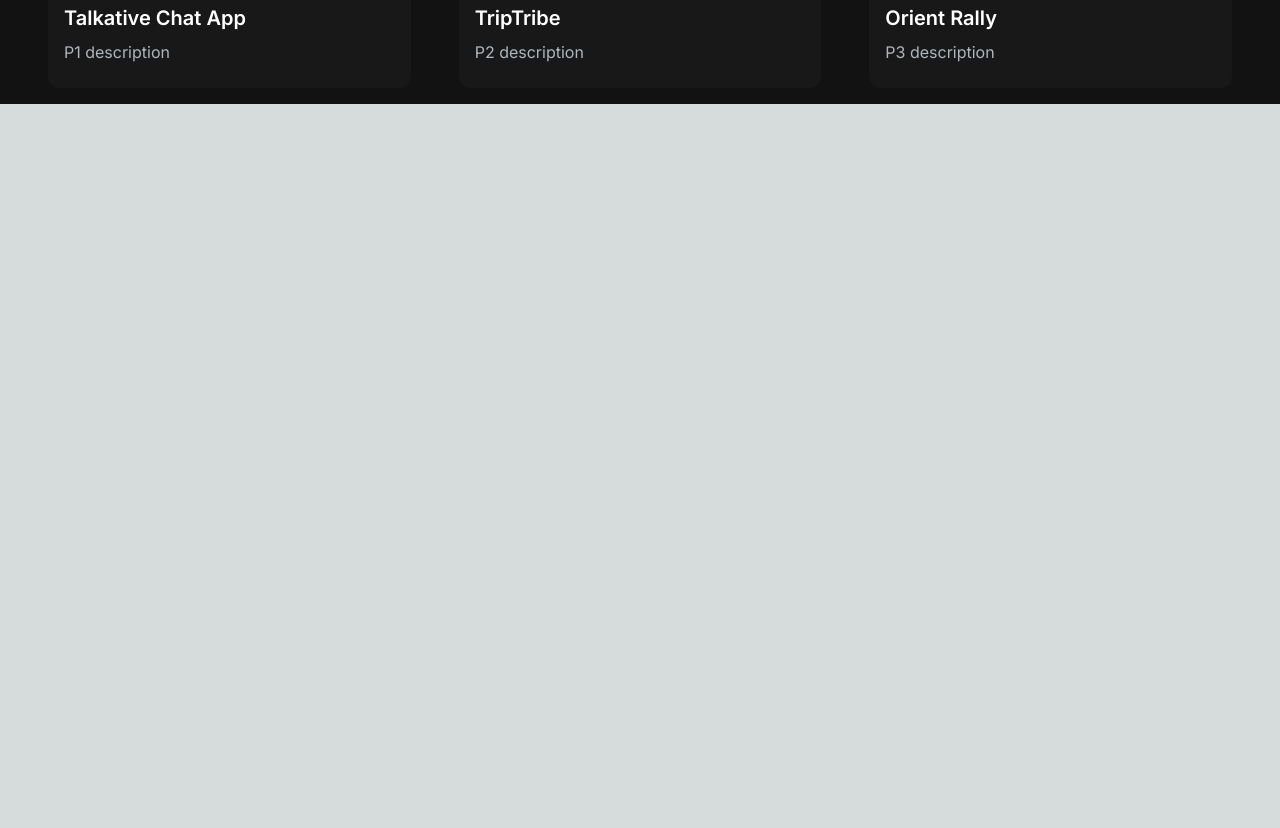
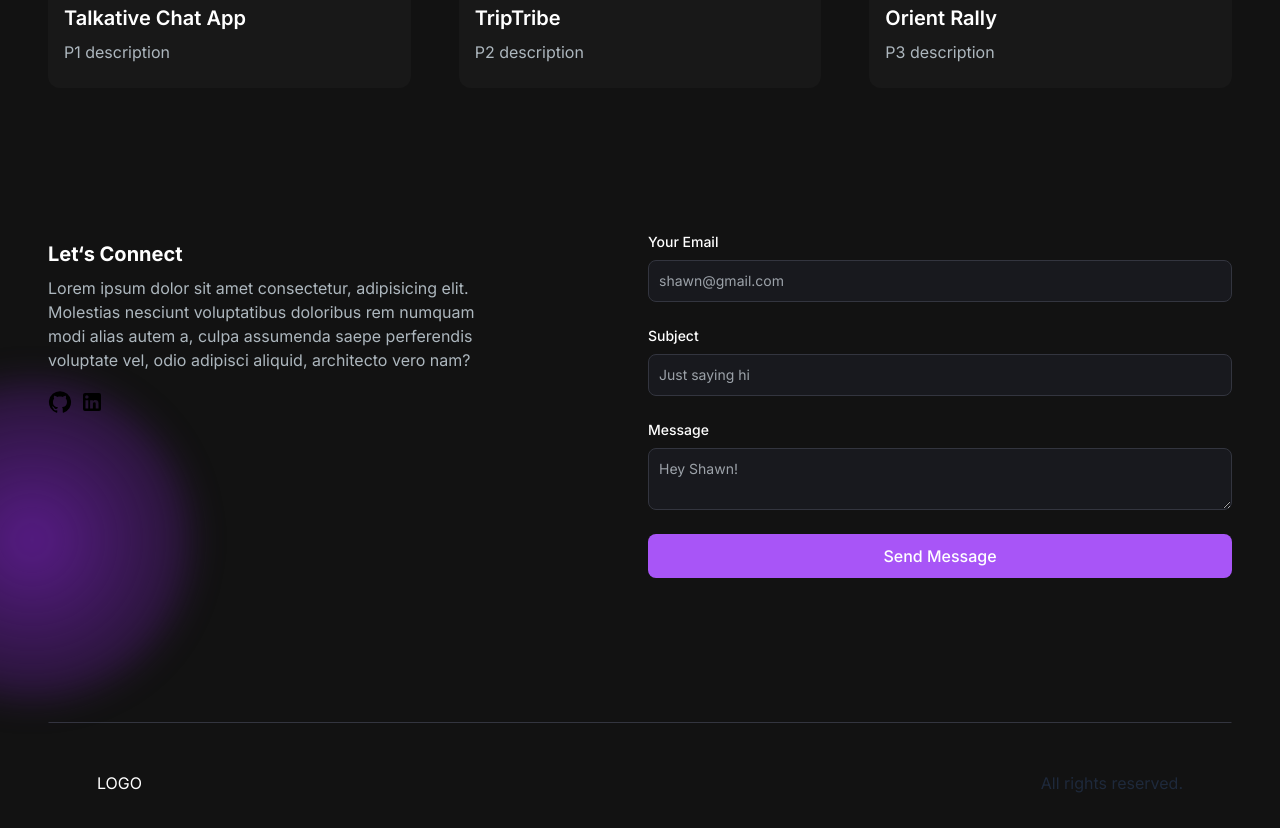
Before and after one commit to Additivemenu/shawn-portfolio, a Next.js app: page / in a window 1280 px wide. Shown: the part 1580-2408 px from the top of the page. Before the commit the page ends 1684 px from the top, so only its background shows below. Built offline with nearby package versions, Linux system fonts and the light colour scheme.

Commit message:
feat: added basic contact section and footer (#4)

```diff
--- a/package.json
+++ b/package.json
@@ -16,7 +16,8 @@
     "next": "14.2.3",
     "react": "^18",
     "react-dom": "^18",
-    "react-type-animation": "^3.2.0"
+    "react-type-animation": "^3.2.0",
+    "resend": "^3.2.0"
   },
   "devDependencies": {
     "@types/node": "^20",
--- /dev/null
+++ b/src/app/api/send/route.tsx
@@ -0,0 +1,36 @@
+// import { EmailTemplate } from "../../../components/EmailTemplate";
+import { Resend } from "resend";
+import { NextRequest, NextResponse } from "next/server";
+
+const resend = new Resend(process.env.RESEND_API_KEY);
+const fromEmail = process.env.FROM_EMAIL as string;
+
+type EmailRequestBody = {
+  email: string;
+  subject: string;
+  message: string;
+};
+
+export async function POST(req: NextRequest, res: NextResponse) {
+  const { body } = await req.json();
+  const { email, subject, message } = body;
+
+  try {
+    const data = await resend.emails.send({
+      from: fromEmail,
+      to: email,
+      subject: subject,
+      react: (
+        <div>
+          <h1>{subject}</h1>
+          <p>Thank you for contacting me!</p>
+          <p>{message}</p>
+        </div>
+      ),
+    });
+
+    return Response.json(data);
+  } catch (error) {
+    return Response.json({ error });
+  }
+}
--- a/src/app/page.tsx
+++ b/src/app/page.tsx
@@ -1,4 +1,6 @@
 import AboutSection from "@/components/AboutSection";
+import EmailSection from "@/components/EmailSection";
+import Footer from "@/components/Footer";
 import HeroSection from "@/components/HeroSection";
 import Navbar from "@/components/Navbar";
 import ProjectSection from "@/components/ProjectSection";
@@ -12,6 +14,8 @@
         <HeroSection />
         <AboutSection />
         <ProjectSection />
+        <EmailSection />
+        <Footer />
       </div>
     </main>
   );
--- /dev/null
+++ b/src/components/EmailSection.tsx
@@ -0,0 +1,138 @@
+"use client";
+
+import React, { useState } from "react";
+import GitHubIcon from "@mui/icons-material/GitHub";
+import LinkedInIcon from "@mui/icons-material/LinkedIn";
+import Link from "next/link";
+import Image from "next/image";
+
+interface EmailData {
+  email: string;
+  subject: string;
+  message: string;
+}
+
+const EmailSection = () => {
+  const [emailSubmitted, setEmailSubmitted] = useState(false);
+
+  const handleSubmit = async (e: React.FormEvent<HTMLFormElement>) => {
+    e.preventDefault();
+    const data: EmailData = {
+      email: e.currentTarget.email.value,
+      subject: e.currentTarget.subject.value,
+      message: e.currentTarget.message.value,
+    };
+
+    const JSONdata = JSON.stringify(data);
+    const endpoint = "/api/send";
+
+    const options: RequestInit = {
+      method: "POST",
+      headers: {
+        "Content-Type": "application/json",
+      },
+      body: JSONdata,
+    };
+
+    const response = await fetch(endpoint, options);
+    const resData = await response.json();
+    console.log(resData);
+
+    if (resData.status === 200) {
+      console.log("Email sent successfully!");
+      setEmailSubmitted(true);
+    } else {
+      console.log("Email sending failed!");
+    }
+  };
+
+  return (
+    <section className="grid md: grid-cols-2 my-12 md: my-12 py-24 gap-4 relative">
+      <div className="bg-[radial-gradient(ellipse_at_center,_var(--tw-gradient-stops))] from-primary-900 to-transparent rounded-full h-80 w-80 z-0 blur-lg absolute  top-3/4 -left-4 transform -translate-x-1/2 -translate-y-1/2"></div>
+      <div className="z-10">
+        <h5 className="text-xl font-bold text-white my-2">
+          Let&lsquo;s Connect
+        </h5>
+        <p className="text-[#ADB7BE] mb-4 max-w-md">
+          Lorem ipsum dolor sit amet consectetur, adipisicing elit. Molestias
+          nesciunt voluptatibus doloribus rem numquam modi alias autem a, culpa
+          assumenda saepe perferendis voluptate vel, odio adipisci aliquid,
+          architecto vero nam?
+        </p>
+        <div className="socials flex flex-row gap-2">
+          <Link href="github.com">
+            <GitHubIcon />
+          </Link>
+          <Link href="linkedin.com">
+            <LinkedInIcon />
+          </Link>
+        </div>
+      </div>
+      <div>
+        <form className="flex flex-col" onSubmit={handleSubmit}>
+          <div className="mb-6">
+            <label
+              htmlFor="email"
+              className="text-white block mb-2 text-sm font-medium"
+            >
+              Your Email
+            </label>
+            <input
+              type="email"
+              id="email"
+              name="email"
+              required
+              className="bg-[#18191E] border border-[#33353F] placeholder-[#9CA2A9] text-gray-100 text-sm rounded-lg block w-full p-2.5"
+              placeholder="shawn@gmail.com"
+            />
+          </div>
+
+          <div className="mb-6">
+            <label
+              htmlFor="subject"
+              className="text-white block mb-2 text-sm font-medium"
+            >
+              Subject
+            </label>
+            <input
+              type="text"
+              id="subject"
+              name="subject"
+              required
+              className="bg-[#18191E] border border-[#33353F] placeholder-[#9CA2A9] text-gray-100 text-sm rounded-lg block w-full p-2.5"
+              placeholder="Just saying hi"
+            />
+          </div>
+
+          <div className="mb-6">
+            <label
+              htmlFor="message"
+              className="text-white block mb-2 text-sm font-medium"
+            >
+              Message
+            </label>
+            <textarea
+              id="message"
+              name="message"
+              required
+              className="bg-[#18191E] border border-[#33353F] placeholder-[#9CA2A9] text-gray-100 text-sm rounded-lg block w-full p-2.5"
+              placeholder="Hey Shawn!"
+            />
+          </div>
+
+          <button
+            type="submit"
+            className="bg-primary-500 hover:bg-primary-600 text-white font-medium py-2.5 px-5 rounded-lg w-full"
+          >
+            Send Message
+          </button>
+          {emailSubmitted && (
+            <p className="text-green-500 text-sm mt-2">Submit Successfully</p>
+          )}
+        </form>
+      </div>
+    </section>
+  );
+};
+
+export default EmailSection;
--- /dev/null
+++ b/src/components/Footer.tsx
@@ -0,0 +1,14 @@
+import React from "react";
+
+const Footer = () => {
+  return (
+    <footer className="footer border z-10  border-t-[#33353F] border-l-transparent border-r-transparent text-white">
+      <div className="container p-12 flex justify-between">
+        <span>LOGO</span>
+        <p className="text-slate-800">All rights reserved.</p>
+      </div>
+    </footer>
+  );
+};
+
+export default Footer;
--- a/src/components/HeroSection.tsx
+++ b/src/components/HeroSection.tsx
@@ -9,7 +9,7 @@
 const HeroSection = () => {
   const titleIntro = (
     <h1 className="text-white mb-4 text-4xl sm:text-5lg lg:text-6xl font-extrabold">
-      <span className="text-transparent bg-clip-text bg-gradient-to-r from-purple-400 to-pink-600">
+      <span className="text-transparent bg-clip-text bg-gradient-to-r from-primary-400 to-secondary-600">
         {/* eslint-disable-next-line react/no-unescaped-entities */}
         Hello, I'm {""}
       </span>
@@ -33,10 +33,10 @@
 
   const buttonGroup = (
     <div>
-      <button className="px-6 py-3 w-full sm:w-fit rounded-full mr-4 bg-gradient-to-br from-blue-500 via-purple-500 to-pink-500 hover:bg-slate-200 text-white">
+      <button className="px-6 py-3 w-full sm:w-fit rounded-full mr-4 bg-gradient-to-br from-blue-500 via-primary-500 to-secondary-500 hover:bg-slate-200 text-white">
         Hire Me
       </button>
-      <button className="px-1 py-1 w-full sm:w-fit rounded-full bg-gradient-to-br from-blue-500 via-purple-500 to-pink-500 hover:bg-slate-800 text-white border mt-3">
+      <button className="px-1 py-1 w-full sm:w-fit rounded-full bg-gradient-to-br from-blue-500 via-primary-500 to-secondary-500 hover:bg-slate-800 text-white border mt-3">
         <span className="block bg-[#121212] hover:bg-slate-800 rounded-full px-5 py-2">
           Download CV
         </span>
--- a/src/components/ProjectTag.tsx
+++ b/src/components/ProjectTag.tsx
@@ -8,7 +8,7 @@
 
 const ProjectTag = ({ name, onClick, isSelected }: ProjectTagProps) => {
   const buttonStyle = isSelected
-    ? "text-white border-purple-500"
+    ? "text-white border-primary-500"
     : "text-[#ADB7BE] border-slate-600 hover:border-white";
 
   return (
--- a/tailwind.config.ts
+++ b/tailwind.config.ts
@@ -1,3 +1,4 @@
+const colors = require("tailwindcss/colors");
 import type { Config } from "tailwindcss";
 
 const config: Config = {
@@ -14,6 +15,12 @@
           "conic-gradient(from 180deg at 50% 50%, var(--tw-gradient-stops))",
       },
     },
+    colors: {
+      // overwrite some colors
+      ...colors,
+      primary: colors.purple,
+      secondary: colors.pink,
+    },
   },
   plugins: [],
 };
```
Also changed, not shown: 1 other file (tests, documents, lock files or other folders).
